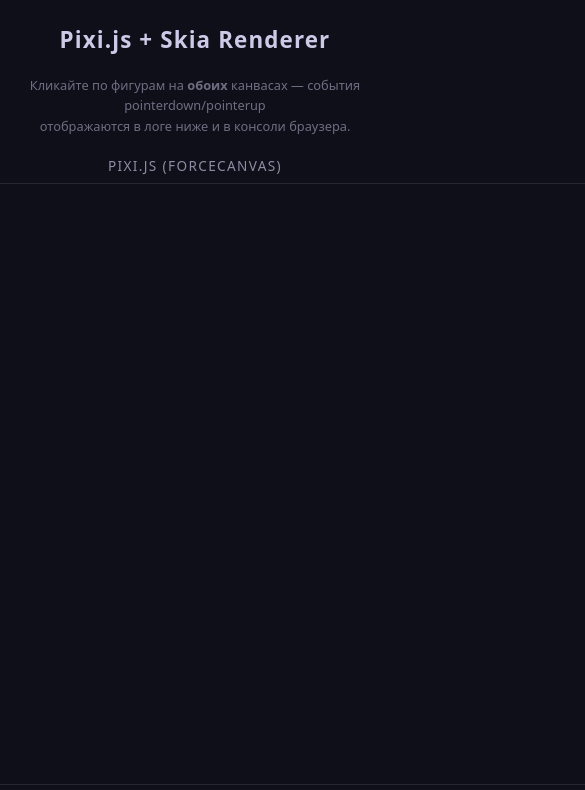
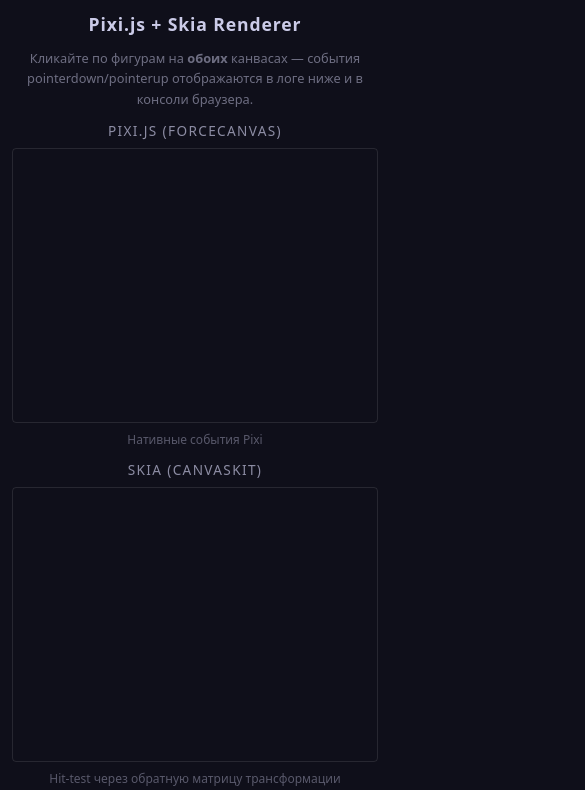
Before and after one commit to Pavel5284/pixia-skia-test, a website built with Vite: page index.html in a window 390 px wide. Shown: the top 790 px of the page, 585 px wide, since content can reach past the window. Built offline with nearby package versions, Linux system fonts and the light colour scheme; what pixi.js-legacy would draw is missing.

Commit message:
add adaptive

```diff
--- a/index.html
+++ b/index.html
@@ -24,7 +24,6 @@
             opacity: 0.9;
         }
 
-        /* Подсказка об событиях */
         .event-hint {
             font-size: 0.8rem;
             opacity: 0.45;
@@ -44,6 +43,7 @@
             flex-direction: column;
             align-items: center;
             gap: 8px;
+            width: 100%;
         }
 
         .canvas-wrap label {
@@ -53,7 +53,6 @@
             letter-spacing: 0.1em;
         }
 
-        /* Подпись с кликабельными объектами */
         .canvas-wrap .hint {
             font-size: 0.75rem;
             opacity: 0.35;
@@ -63,6 +62,8 @@
             border: 1px solid rgba(255,255,255,0.1);
             border-radius: 4px;
             cursor: crosshair;
+            max-width: 100%;
+            height: auto;
         }
 
         .controls {
@@ -85,7 +86,6 @@
         button:hover { background: rgba(255,255,255,0.15); }
         button:active { background: rgba(255,255,255,0.05); }
 
-        /* Лог событий */
         .event-log-wrap {
             width: 100%;
             max-width: 500px;
@@ -118,6 +118,19 @@
         }
 
         #event-log em { color: #a0f0c0; font-style: normal; }
+
+        @media (max-width: 600px) {
+            body { padding: 12px; gap: 12px; }
+            h1 { font-size: 1.1rem; }
+            .canvases { gap: 12px; }
+            .controls { gap: 8px; }
+            .controls button { flex: 1 1 calc(50% - 8px); font-size: 0.8rem; padding: 12px 8px; text-align: center; }
+            .event-hint br { display: none; }
+        }
+
+        @media (max-width: 400px) {
+            .controls button { flex: 1 1 100%; }
+        }
     </style>
 </head>
 <body>
```
